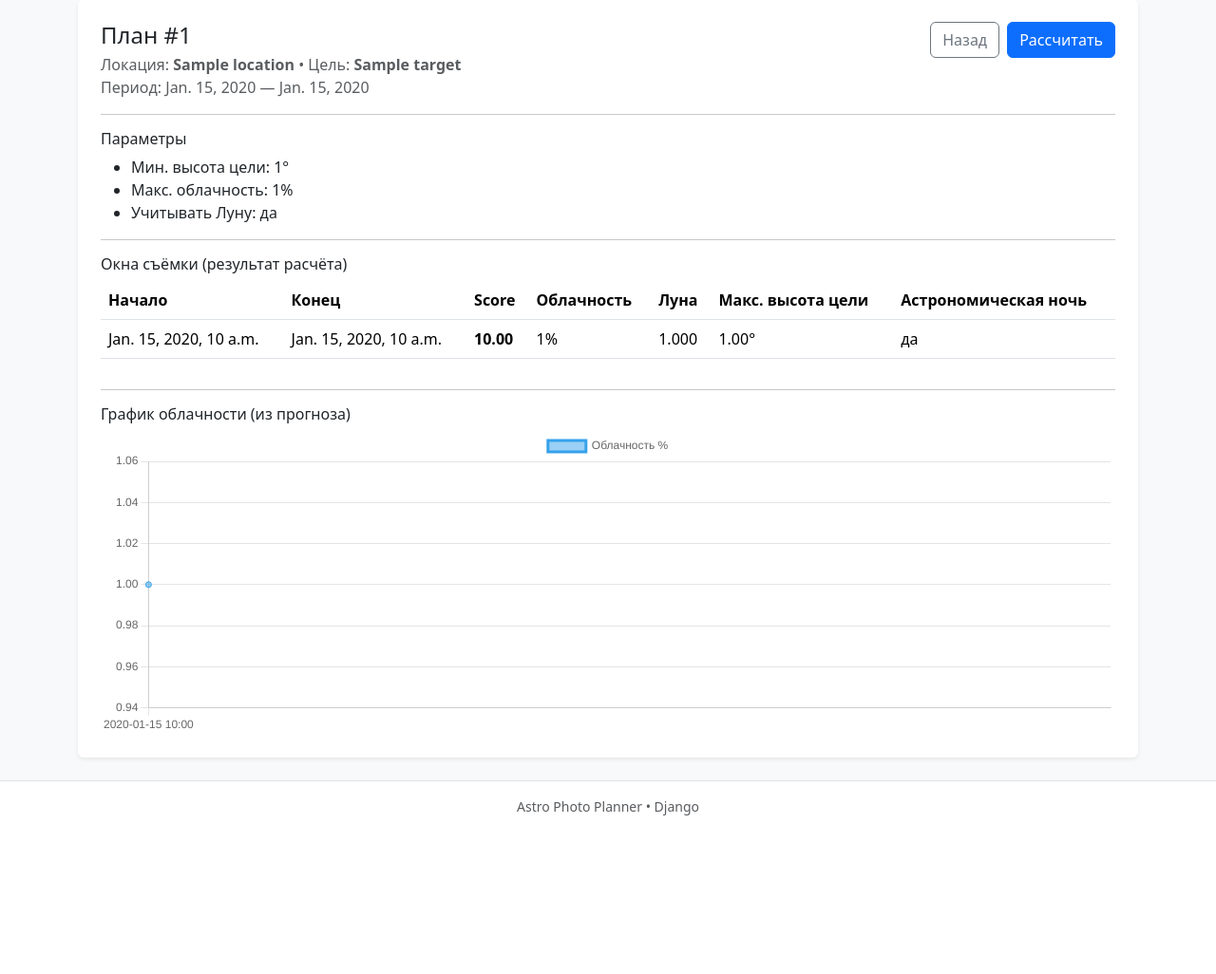
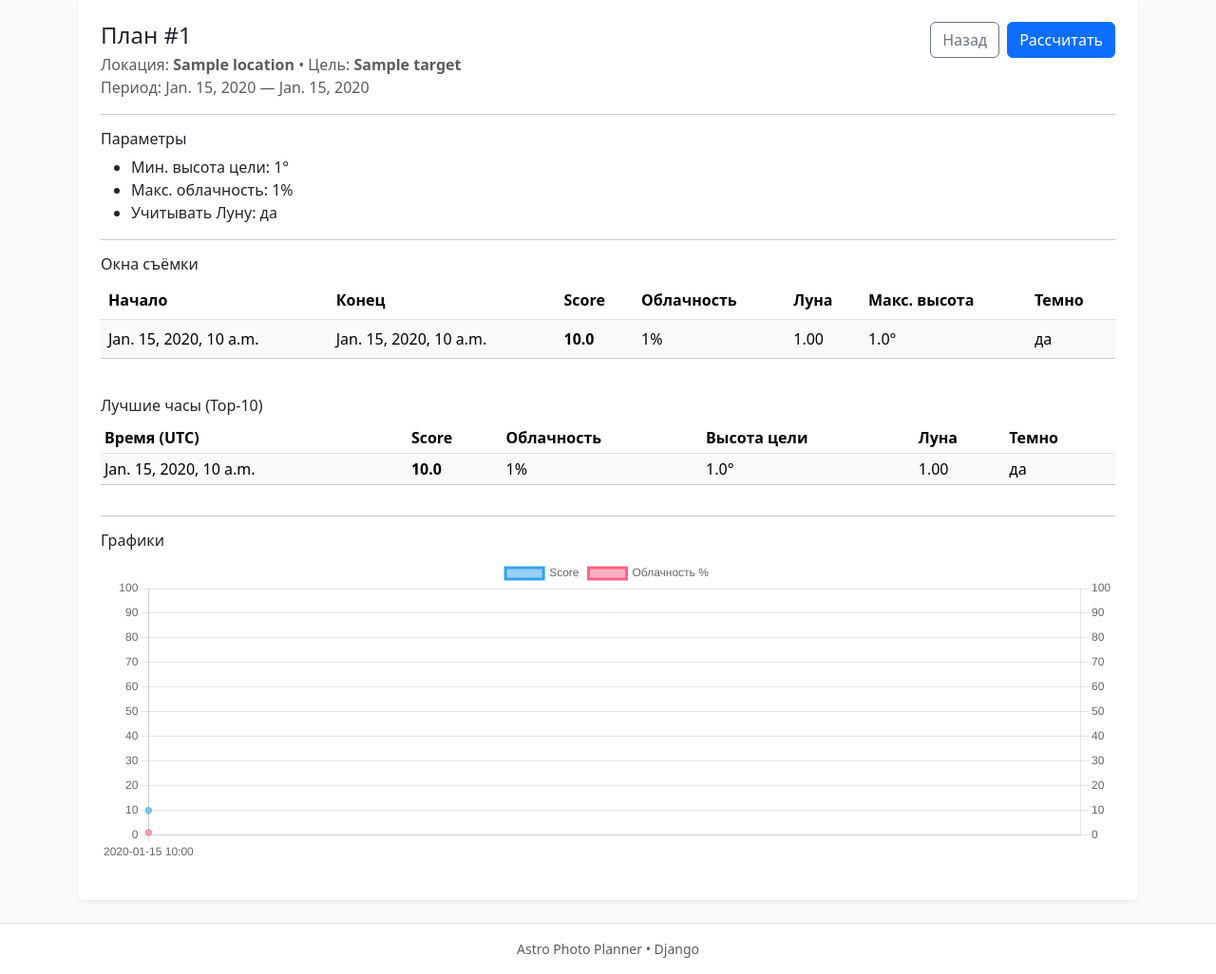
Before and after one commit to ElmiraKadyrmaeva/astro-photo-planner, a Django app: page /plans/1/ in a window 1280 px wide. Shown: the part 81-1107 px from the top of the page at 95% size. Before the commit the page ends 940 px from the top, so only its background shows below. Run offline with Django 5.2, Linux system fonts and the light colour scheme; a user stored in the database is signed in; tables that the repository leaves empty hold one stand-in row (values such as "Sample post").

Commit message:
Добавлены почасовые результаты и улучшено отображение плана

```diff
--- a/planner/models.py
+++ b/planner/models.py
@@ -214,3 +214,23 @@ class AstroWindow(models.Model):
 
     def __str__(self) -> str:
         return f"Окно {self.start_time} — {self.end_time} (score={self.score})"
+
+class PlanHourScore(models.Model):
+    plan = models.ForeignKey(
+        "SessionRequest",
+        on_delete=models.CASCADE,
+        related_name="hour_scores",
+    )
+    timestamp = models.DateTimeField(db_index=True)
+    score = models.FloatField()
+    cloud_cover = models.IntegerField()
+    moon_illumination = models.FloatField()
+    target_altitude = models.FloatField()
+    is_astronomical_dark = models.BooleanField(default=False)
+
+    class Meta:
+        unique_together = ("plan", "timestamp")
+        ordering = ["timestamp"]
+
+    def __str__(self):
+        return f"{self.plan_id} {self.timestamp} score={self.score:.1f}"
--- a/planner/templates/planner/plan_detail.html
+++ b/planner/templates/planner/plan_detail.html
@@ -27,7 +27,7 @@
   <hr>
 
   <h2 class="h6">Параметры</h2>
-  <ul>
+  <ul class="mb-0">
     <li>Мин. высота цели: {{ plan.min_target_altitude }}°</li>
     <li>Макс. облачность: {{ plan.max_cloud_cover }}%</li>
     <li>Учитывать Луну: {{ plan.avoid_moon|yesno:"да,нет" }}</li>
@@ -35,7 +35,7 @@
 
   <hr>
 
-  <h2 class="h6">Окна съёмки (результат расчёта)</h2>
+  <h2 class="h6">Окна съёмки</h2>
 
   {% if windows %}
     <div class="table-responsive">
@@ -47,19 +47,19 @@
             <th>Score</th>
             <th>Облачность</th>
             <th>Луна</th>
-            <th>Макс. высота цели</th>
-            <th>Астрономическая ночь</th>
+            <th>Макс. высота</th>
+            <th>Темно</th>
           </tr>
         </thead>
         <tbody>
           {% for w in windows %}
-            <tr>
+            <tr class="{% if w.score >= 80 %}table-success{% elif w.score >= 65 %}table-warning{% else %}table-light{% endif %}">
               <td>{{ w.start_time }}</td>
               <td>{{ w.end_time }}</td>
-              <td><strong>{{ w.score }}</strong></td>
+              <td><strong>{{ w.score|floatformat:1 }}</strong></td>
               <td>{{ w.avg_cloud_cover }}%</td>
-              <td>{{ w.moon_illumination }}</td>
-              <td>{{ w.max_target_altitude }}°</td>
+              <td>{{ w.moon_illumination|floatformat:2 }}</td>
+              <td>{{ w.max_target_altitude|floatformat:1 }}°</td>
               <td>{{ w.is_astronomical_dark|yesno:"да,нет" }}</td>
             </tr>
           {% endfor %}
@@ -67,37 +67,79 @@
       </table>
     </div>
   {% else %}
-    <div class="alert alert-warning mb-0">
-      Пока нет результатов. Нажми <strong>«Рассчитать»</strong>.
+    <div class="alert alert-warning">
+      Подходящих <strong>окон</strong> не найдено по заданным фильтрам.
+      Ниже показаны <strong>лучшие часы</strong> по score (это помогает понять почему окон нет).
     </div>
+  {% endif %}
+
+  <h2 class="h6 mt-4">Лучшие часы (Top-10)</h2>
+
+  {% if hours_best %}
+    <div class="table-responsive">
+      <table class="table table-sm align-middle">
+        <thead>
+          <tr>
+            <th>Время (UTC)</th>
+            <th>Score</th>
+            <th>Облачность</th>
+            <th>Высота цели</th>
+            <th>Луна</th>
+            <th>Темно</th>
+          </tr>
+        </thead>
+        <tbody>
+          {% for h in hours_best %}
+            <tr class="{% if h.score >= 80 %}table-success{% elif h.score >= 65 %}table-warning{% else %}table-light{% endif %}">
+              <td>{{ h.timestamp }}</td>
+              <td><strong>{{ h.score|floatformat:1 }}</strong></td>
+              <td>{{ h.cloud_cover }}%</td>
+              <td>{{ h.target_altitude|floatformat:1 }}°</td>
+              <td>{{ h.moon_illumination|floatformat:2 }}</td>
+              <td>{{ h.is_astronomical_dark|yesno:"да,нет" }}</td>
+            </tr>
+          {% endfor %}
+        </tbody>
+      </table>
+    </div>
+  {% else %}
+    <div class="text-muted">Нет почасовых данных. Нажми «Рассчитать».</div>
   {% endif %}
 
   <hr>
 
-  <h2 class="h6">График облачности (из прогноза)</h2>
+  <h2 class="h6">Графики</h2>
   {% if chart_labels %}
-    <canvas id="cloudChart" height="90"></canvas>
+    <div class="mb-3">
+      <canvas id="scoreChart" height="90"></canvas>
+    </div>
   {% else %}
-    <div class="text-muted">Нет данных прогноза. Нажми «Рассчитать».</div>
+    <div class="text-muted">Нет данных для графиков. Нажми «Рассчитать».</div>
   {% endif %}
 </div>
 
 <script src="https://cdn.jsdelivr.net/npm/chart.js@4.4.1/dist/chart.umd.min.js"></script>
 <script>
   const labels = {{ chart_labels|safe }};
+  const scores = {{ chart_scores|safe }};
   const clouds = {{ chart_clouds|safe }};
 
-  const ctx = document.getElementById('cloudChart');
+  const ctx = document.getElementById('scoreChart');
   if (ctx && labels.length > 0) {
     new Chart(ctx, {
       type: 'line',
       data: {
         labels: labels,
-        datasets: [{
-          label: 'Облачность %',
-          data: clouds,
-          tension: 0.2
-        }]
+        datasets: [
+          { label: 'Score', data: scores, tension: 0.25, yAxisID: 'y' },
+          { label: 'Облачность %', data: clouds, tension: 0.25, yAxisID: 'y1' }
+        ]
+      },
+      options: {
+        scales: {
+          y: { beginAtZero: true, max: 100 },
+          y1: { beginAtZero: true, max: 100, position: 'right', grid: { drawOnChartArea: false } }
+        }
       }
     });
   }
--- a/planner/views.py
+++ b/planner/views.py
@@ -166,17 +166,16 @@ class PlanDetailView(LoginRequiredMixin, DetailView):
         context = super().get_context_data(**kwargs)
         plan = self.object
 
-        # показываем то, что уже сохранено после нажатия "Рассчитать"
+        # Окна съёмки
         context["windows"] = plan.astro_windows.all().order_by("-score", "start_time")
 
-        # график облачности строим из кэша ForecastHour
-        forecasts = plan.location.forecast_hours.filter(
-            timestamp__date__gte=plan.date_from,
-            timestamp__date__lte=plan.date_to,
-        ).order_by("timestamp")
+        # Почасовые данные (после нажатия "Рассчитать")
+        hours = plan.hour_scores.all().order_by("timestamp")
+        context["hours_best"] = plan.hour_scores.all().order_by("-score", "timestamp")[:10]
 
-        context["chart_labels"] = [f.timestamp.strftime("%Y-%m-%d %H:%M") for f in forecasts]
-        context["chart_clouds"] = [f.cloud_cover for f in forecasts]
+        context["chart_labels"] = [h.timestamp.strftime("%Y-%m-%d %H:%M") for h in hours]
+        context["chart_scores"] = [round(h.score, 2) for h in hours]
+        context["chart_clouds"] = [h.cloud_cover for h in hours]
 
         return context
 
```
Also changed, not shown: planner/admin.py (+25 -35 lines), planner/services/planning.py (+16 -1 lines), planner/migrations/0002_planhourscore.py (added).
